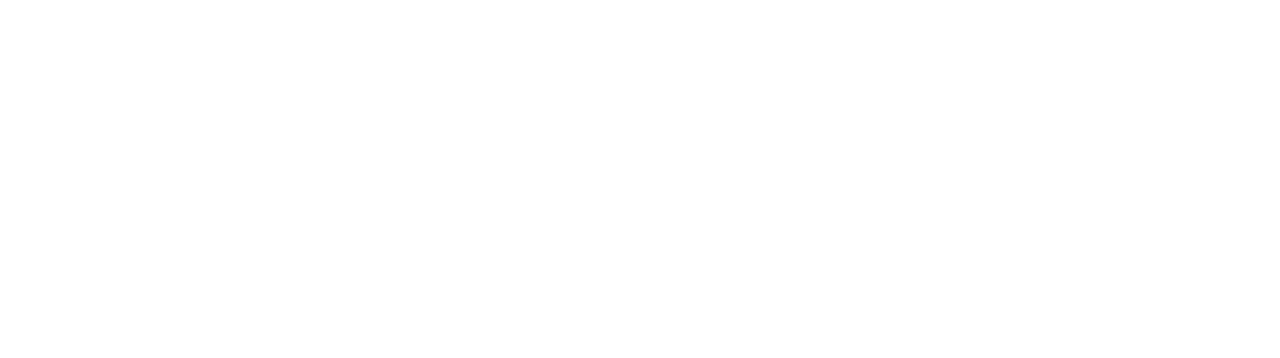
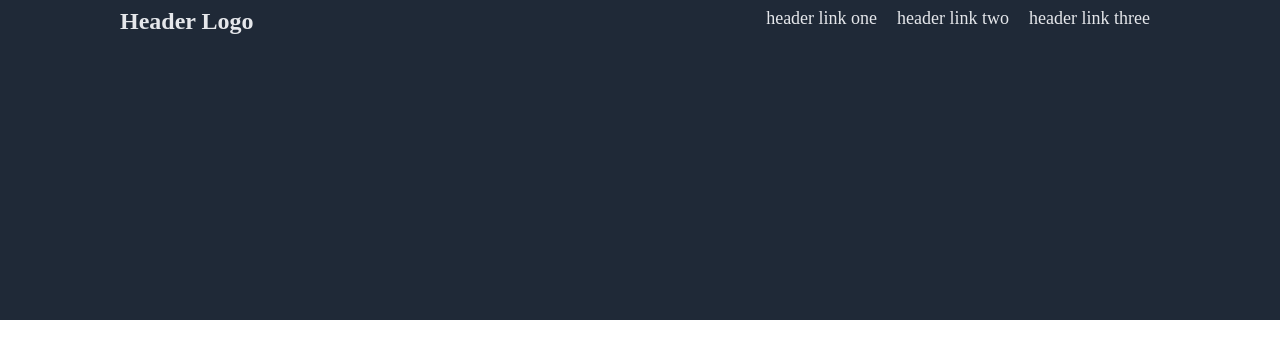
Before and after one commit to jeremyrupprecht/odinprojectlandingpage, a plain HTML site: page index.html in a window 1280 px wide. Drawn offline with Linux system fonts and the light colour scheme.

Commit message:
Create a 4 section skeleton and complete the header navbar

```diff
--- a/index.html
+++ b/index.html
@@ -4,8 +4,39 @@
     <meta charset="UTF-8">
     <meta name="viewport" content="width=device-width, initial-scale=1.0">
     <title>Odin Project Landing Page - Jeremy Rupprecht</title>
+    <link rel="stylesheet" type="text/css" href="style.css" />
 </head>
 <body>
 
+    <div class="headerbody1">
+
+        <div class="headernavbar">
+            <h2 id="headerlogo">Header Logo</h2>
+            <a class="navbarlink" href="index.html">header link one</a>
+            <a class="navbarlink" href="index.html">header link two</a>
+            <a class="navbarlink" href="index.html">header link three</a>
+        </div>
+
+    </div>
+
+    <div class="body2">
+
+    </div>
+
+
+    <div class="body3">
+
+    </div>
+
+
+    <div class="body4">
+
+    </div>
+
+    <div class="footer">
+
+    </div>
+
+
 </body>
 </html>
--- a/style.css
+++ b/style.css
@@ -0,0 +1,48 @@
+body {
+    margin: 0px;
+    padding: 0px;
+}
+
+.headerbody1 {
+    background: #1f2937;
+    margin: 0px;
+    height: 40vh;
+}
+
+.headernavbar {
+    display: flex;
+    margin: 0vh 15vh 0vh 15vh;
+    padding-top: 1vh;
+}
+
+#headerlogo {
+    margin: 0px;
+    font-size: 24px;
+    color: #E5E7EB;
+    margin-right: auto;
+}
+
+.navbarlink {
+    font-size: 18px;
+    color: #E5E7EB;
+    margin: 0px 10px;
+    text-decoration: none;
+}
+
+.body2 {
+
+}
+
+
+.body3 {
+
+}
+
+
+.body4 {
+
+}
+
+.footer {
+
+}
```
